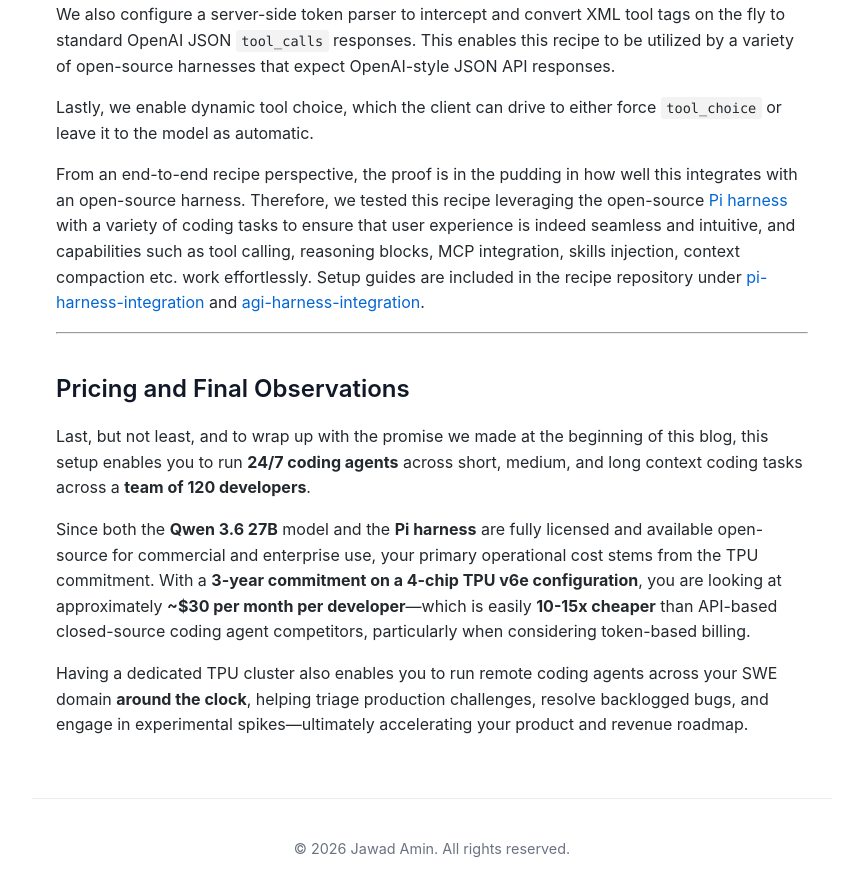
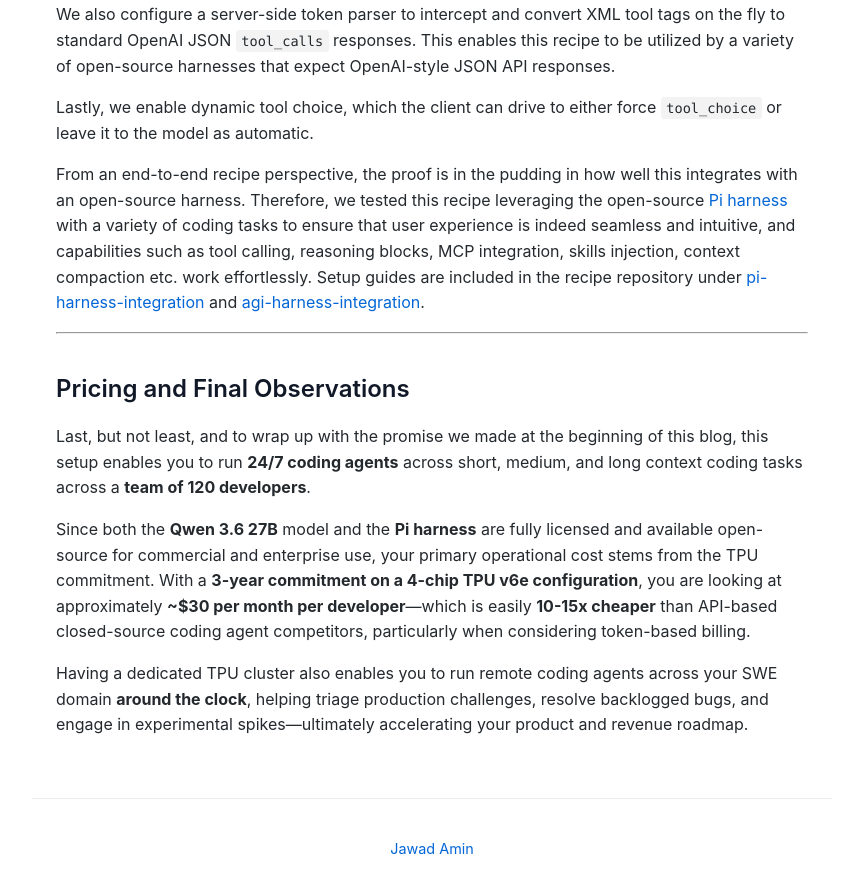
Before and after one commit to jawadaminGOOG/jawadaminGOOG.github.io, a Jekyll site: the page built from _posts/2026-07-16-qwen-3-6-27b-tpu-recipe.md, in a window 1280 px wide and 900 px high, scrolled down 3898 px. Shown: the top 896 px of the window, without its empty margins (208-1071 px from the left). Built offline with Jekyll 4.4.1, drawn with Linux system fonts in a browser that asks for light colours.

Commit message:
Remove copyright and 'All rights reserved' footer language

```diff
--- a/_layouts/post.html
+++ b/_layouts/post.html
@@ -163,7 +163,7 @@
     </main>
 
     <footer class="post-footer">
-      <p>&copy; {{ 'now' | date: "%Y" }} {{ site.title }}. All rights reserved.</p>
+      <p><a href="{{ '/' | relative_url }}">Jawad Amin</a></p>
     </footer>
   </body>
 </html>
```
